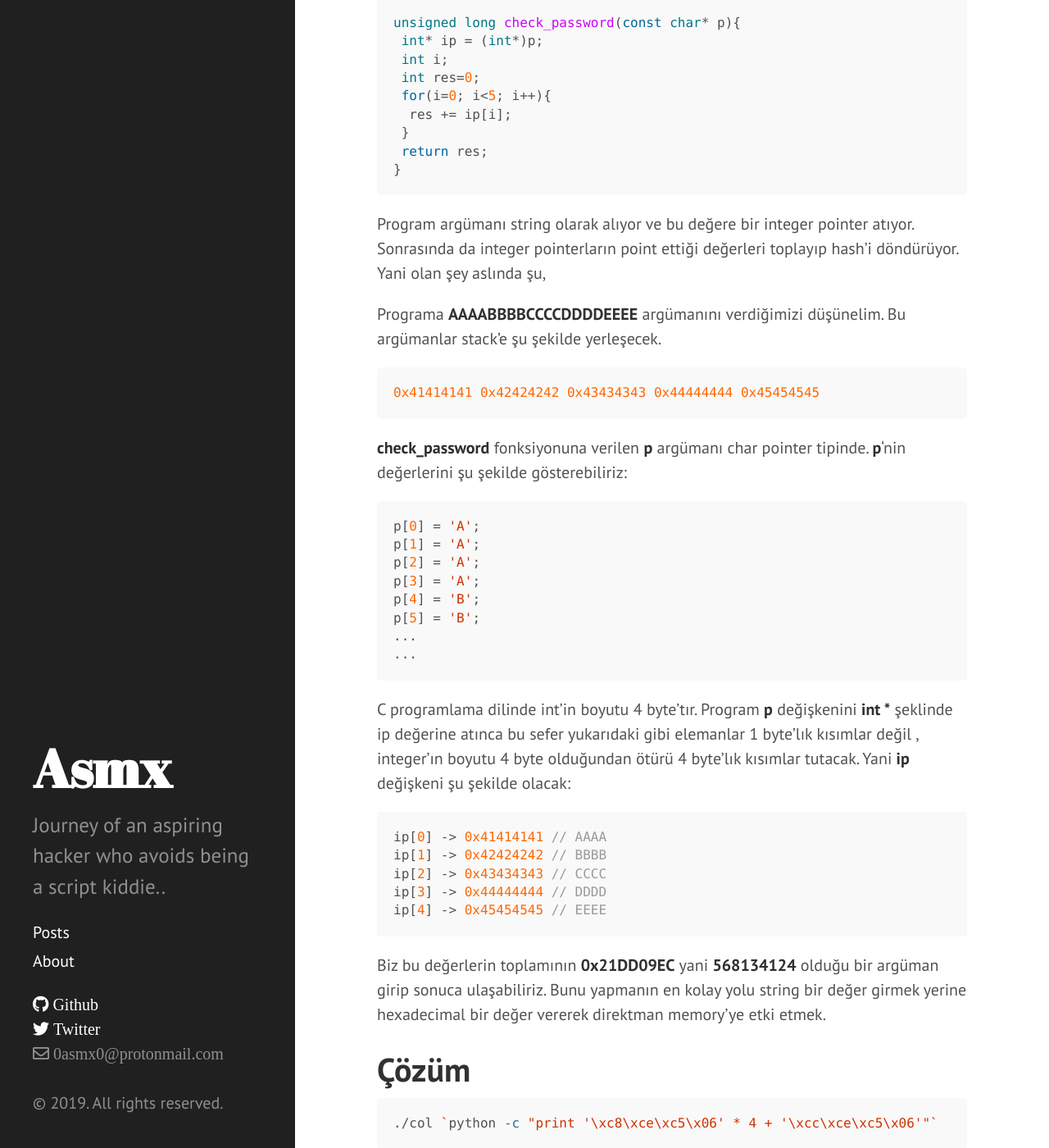
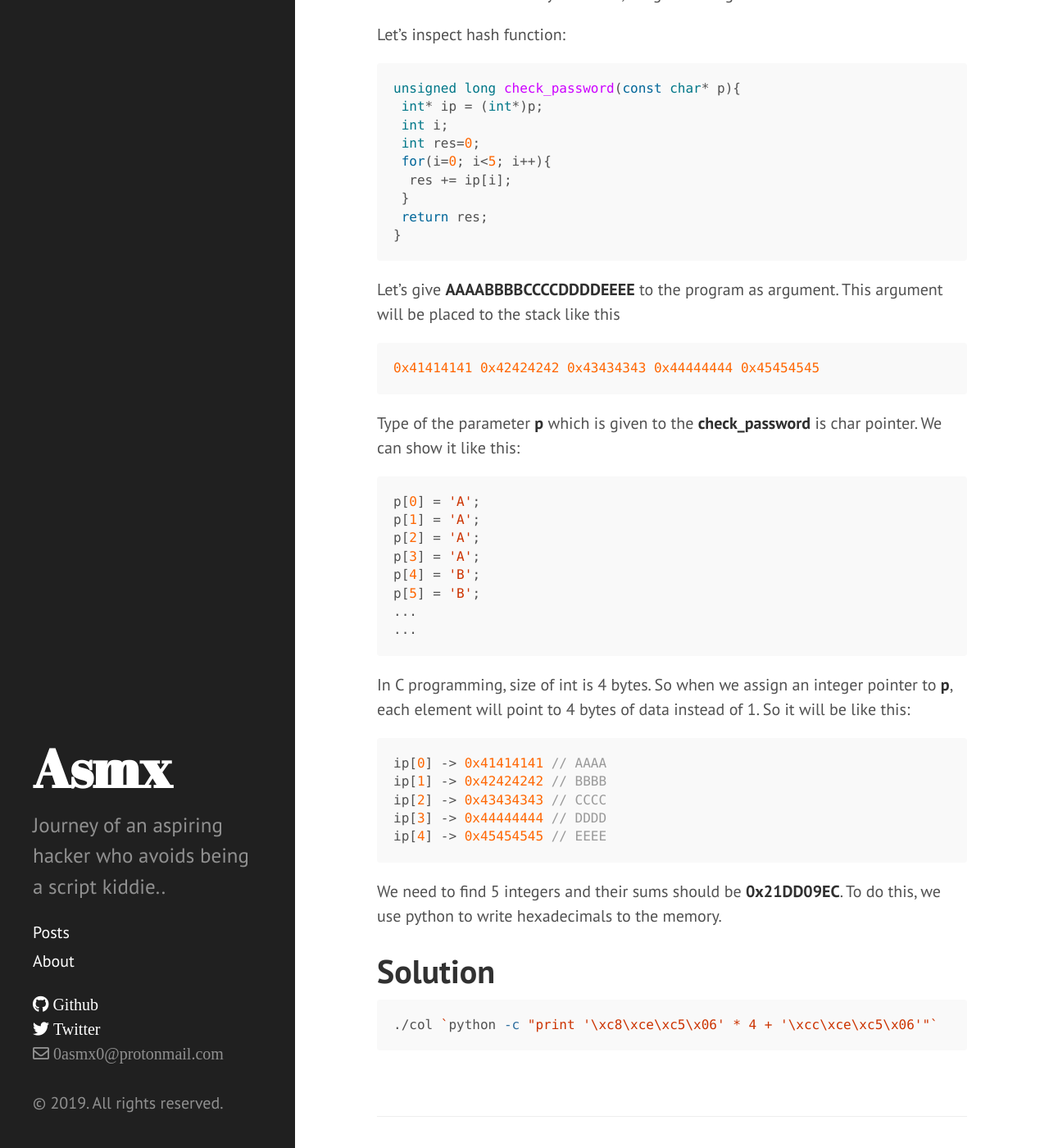
Before and after one commit to 0asmx0/0asmx0.github.io, a Jekyll site: the page built from en/_posts/2019-05-27-pwnable-col-writeup.md, in a window 1280 px wide and 1400 px high, scrolled down 380 px. Shown: the whole window at 82% size. Built offline with Jekyll 4.4.1, drawn with Linux system fonts in a browser that asks for light colours; nearby versions of some CDN libraries; some of the changed text lies outside the part shown.

Commit message:
english added

````diff
--- a/en/_posts/2019-05-27-pwnable-col-writeup.md
+++ b/en/_posts/2019-05-27-pwnable-col-writeup.md
@@ -6,11 +6,13 @@ lang-ref: pwnable-col-writeup
 description:
 ---
 
-# Analiz
+# Analyse
 
 Program argüman olarak verdiğimiz değeri bir hash fonksiyonuna sokuyor. Çıkan değer eğer hashcode değişkenine eşitse başarılı oluyoruz.
 
-Hash fonksiyonunu inceleyelim:
+Program calculates a hash from the argument we give then compares it with the variable hashcode. If they are same, we get the flag.
+
+Let's inspect hash function:
 
 ```c
 unsigned long check_password(const char* p){
@@ -24,16 +26,13 @@ unsigned long check_password(const char* p){
 }
 ```
 
-
-Program argümanı string olarak alıyor ve bu değere bir integer pointer atıyor. Sonrasında da integer pointerların point ettiği değerleri toplayıp hash'i döndürüyor. Yani olan şey aslında şu,
-
-Programa **AAAABBBBCCCCDDDDEEEE** argümanını verdiğimizi düşünelim. Bu argümanlar stack'e şu şekilde yerleşecek.
+Let's give **AAAABBBBCCCCDDDDEEEE** to the program as argument. This argument will be placed to the stack like this
 
 ```c
 0x41414141 0x42424242 0x43434343 0x44444444 0x45454545
 ```
 
-**check_password** fonksiyonuna verilen **p** argümanı char pointer tipinde. **p**'nin değerlerini şu şekilde gösterebiliriz:
+Type of the parameter **p** which is given to the **check_password** is char pointer. We can show it like this:
 
 ```c
 p[0] = 'A';
@@ -46,8 +45,8 @@ p[5] = 'B';
 ...
 ```
 
-C programlama dilinde int'in boyutu 4 byte'tır. Program **p** değişkenini **int \*** şeklinde ip değerine atınca bu sefer yukarıdaki gibi elemanlar 1 byte'lık kısımlar değil , integer'ın boyutu 4 byte olduğundan ötürü 4 byte'lık kısımlar tutacak.
-Yani **ip** değişkeni şu şekilde olacak:
+In C programming, size of int is 4 bytes. So when we assign an integer pointer to **p**, each element will point to 4 bytes of data instead of 1.
+So it will be like this:
 
 ```c
 ip[0] -> 0x41414141 // AAAA
@@ -57,10 +56,9 @@ ip[3] -> 0x44444444 // DDDD
 ip[4] -> 0x45454545 // EEEE
 ```
 
-Biz bu değerlerin toplamının **0x21DD09EC** yani **568134124** olduğu bir argüman girip sonuca ulaşabiliriz.
-Bunu yapmanın en kolay yolu string bir değer girmek yerine hexadecimal bir değer vererek direktman memory'ye etki etmek.
+We need to find 5 integers and their sums should be **0x21DD09EC**. To do this, we use python to write hexadecimals to the memory.
 
-# Çözüm
+# Solution
 ```sh
 ./col `python -c "print '\xc8\xce\xc5\x06' * 4 + '\xcc\xce\xc5\x06'"`
 ```
````
Also changed, not shown: en/_posts/2019-05-27-pwnable-fd-writeup.md (+8 -8 lines), en/_posts/2019-05-27-pwnable-flag-writeup.md (+9 -9 lines), 5 other files.
